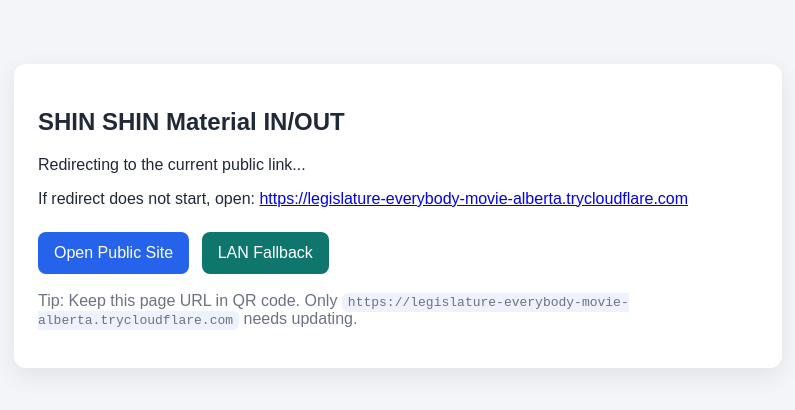
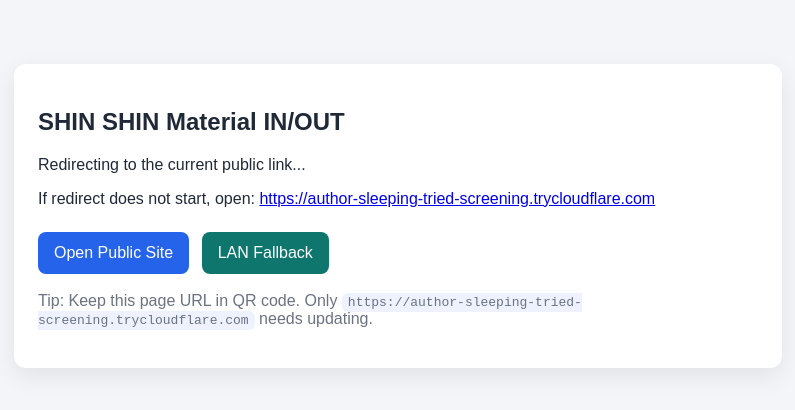
Before and after one commit to bookchanagunuser-sys/Shin-Shin-link, a plain HTML site: page index.html in a window 1280 px wide. Shown: the whole page, without its empty margins (242-1037 px from the left). Drawn offline with Linux system fonts and the light colour scheme.

Commit message:
chore: update inventory public redirect (main)

```diff
--- a/index.html
+++ b/index.html
@@ -4,7 +4,7 @@
   <meta charset="utf-8" />
   <meta name="viewport" content="width=device-width,initial-scale=1" />
   <title>SHIN SHIN Material Portal</title>
-  <meta http-equiv="refresh" content="2;url=https://legislature-everybody-movie-alberta.trycloudflare.com" />
+  <meta http-equiv="refresh" content="2;url=https://author-sleeping-tried-screening.trycloudflare.com" />
   <style>
     body { font-family: Arial, sans-serif; margin: 0; background: #f3f5f8; color: #1f2937; }
     .wrap { max-width: 720px; margin: 64px auto; background: #fff; border-radius: 12px; padding: 24px; box-shadow: 0 8px 24px rgba(0,0,0,.08); }
@@ -18,10 +18,10 @@
   <div class="wrap">
     <h2>SHIN SHIN Material IN/OUT</h2>
     <p>Redirecting to the current public link...</p>
-    <p>If redirect does not start, open: <a href="https://legislature-everybody-movie-alberta.trycloudflare.com">https://legislature-everybody-movie-alberta.trycloudflare.com</a></p>
-    <a class="btn primary" href="https://legislature-everybody-movie-alberta.trycloudflare.com">Open Public Site</a>
+    <p>If redirect does not start, open: <a href="https://author-sleeping-tried-screening.trycloudflare.com">https://author-sleeping-tried-screening.trycloudflare.com</a></p>
+    <a class="btn primary" href="https://author-sleeping-tried-screening.trycloudflare.com">Open Public Site</a>
     <a class="btn secondary" href="https://192.168.6.52:8443/stock">LAN Fallback</a>
-    <p style="margin-top:18px; color:#6b7280">Tip: Keep this page URL in QR code. Only <code>https://legislature-everybody-movie-alberta.trycloudflare.com</code> needs updating.</p>
+    <p style="margin-top:18px; color:#6b7280">Tip: Keep this page URL in QR code. Only <code>https://author-sleeping-tried-screening.trycloudflare.com</code> needs updating.</p>
   </div>
 </body>
 </html>
```
